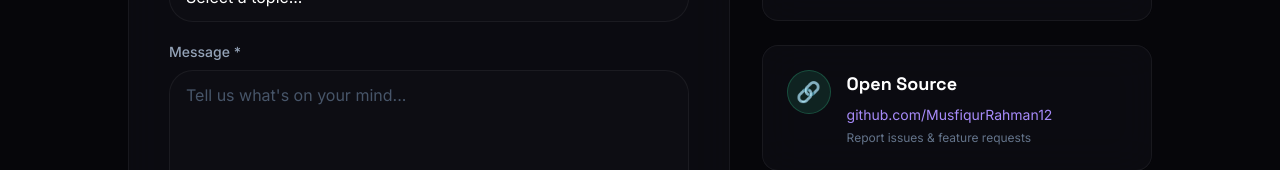
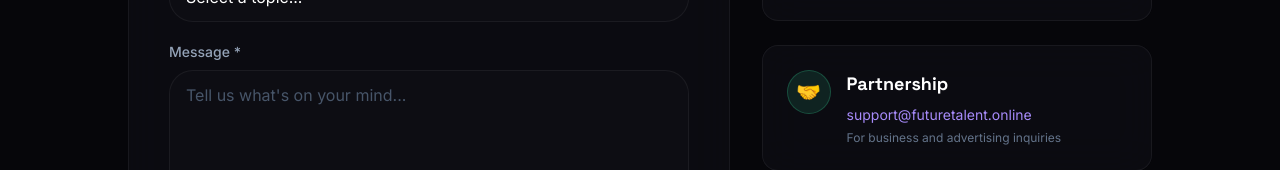
Before and after one commit to MusfiqurRahman12/Job-portal, a Next.js app in the folder website/: page /contact in a window 1280 px wide. Shown: the part 630-800 px from the top of the page. Built offline with nearby package versions, Linux system fonts and the light colour scheme.

Commit message:
fix: remove private GitHub profile and repository links from UI and schemas

```diff
--- a/website/src/app/about/AboutClient.tsx
+++ b/website/src/app/about/AboutClient.tsx
@@ -66,9 +66,6 @@ export default function AboutClient() {
               contactType: "customer support",
               url: "https://www.futuretalent.online/contact",
             },
-            sameAs: [
-              "https://github.com/MusfiqurRahman12",
-            ],
           }),
         }}
       />
--- a/website/src/app/contact/ContactClient.tsx
+++ b/website/src/app/contact/ContactClient.tsx
@@ -347,22 +347,20 @@ export default function ContactClient() {
               >
                 <div className="flex items-start gap-4">
                   <div className="w-11 h-11 rounded-xl bg-[rgba(52,211,153,0.12)] border border-[rgba(52,211,153,0.25)] flex items-center justify-center text-xl flex-shrink-0">
-                    🔗
+                    🤝
                   </div>
                   <div>
                     <h3 className="text-lg font-bold text-white mb-1">
-                      Open Source
+                      Partnership
                     </h3>
                     <a
-                      href="https://github.com/MusfiqurRahman12"
-                      target="_blank"
-                      rel="noopener noreferrer"
+                      href="mailto:support@futuretalent.online"
                       className="text-[#a78bfa] hover:text-white transition-colors text-sm"
                     >
-                      github.com/MusfiqurRahman12
+                      support@futuretalent.online
                     </a>
                     <p className="text-xs text-[#64748b] mt-1">
-                      Report issues & feature requests
+                      For business and advertising inquiries
                     </p>
                   </div>
                 </div>
```
